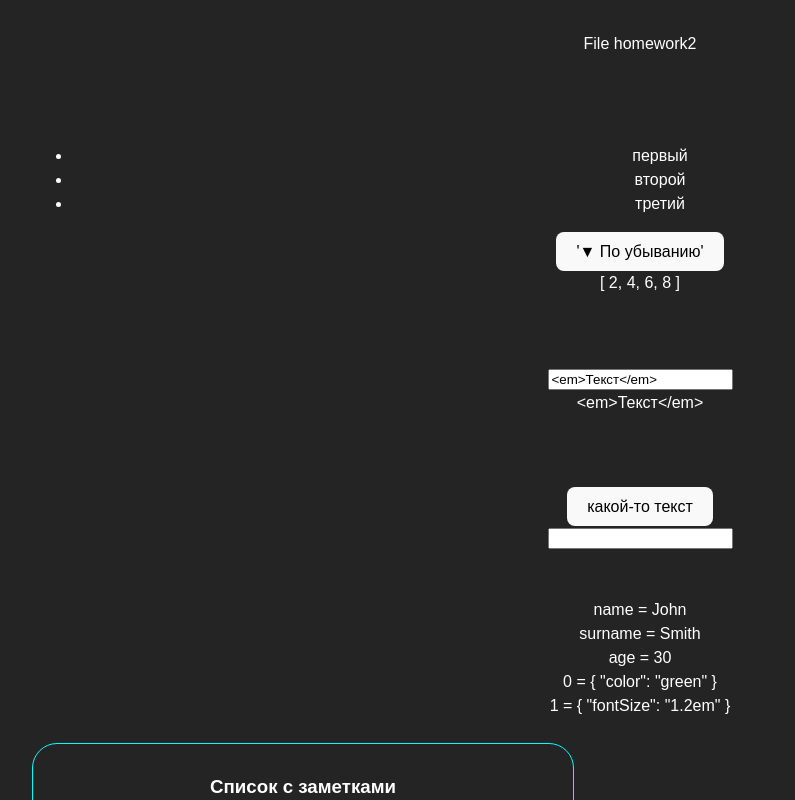
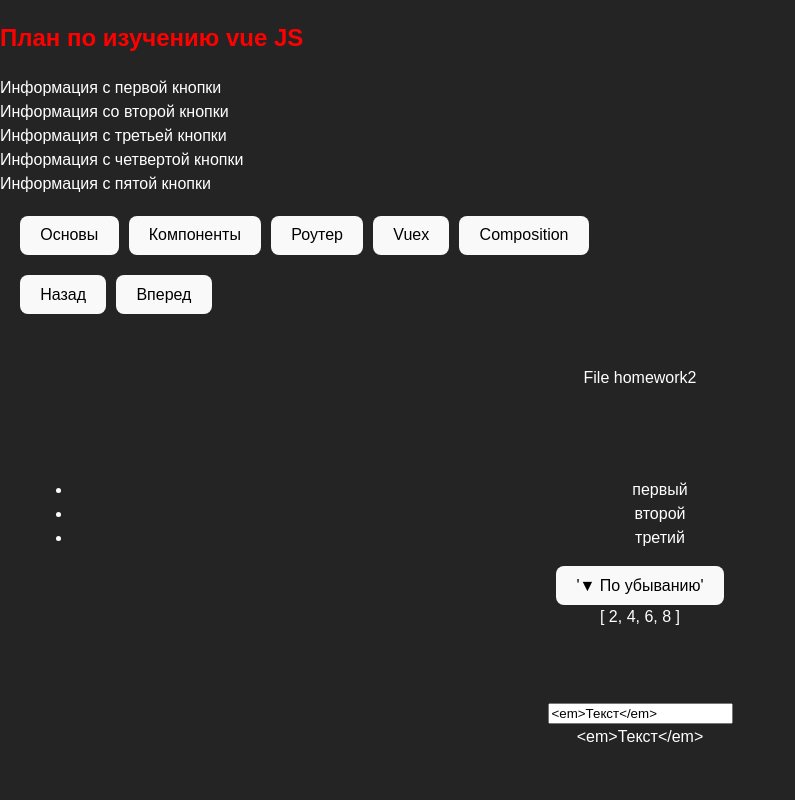
Before and after one commit to belkud/work_with_Vue, a Vue app: page / in a window 1280 px wide. Shown: the top 800 px of the page, without its empty margins (0-795 px from the left). Built offline with nearby package versions, Linux system fonts and the light colour scheme; a web font is replaced by a local one.

Commit message:
create App2.vue

```diff
--- a/index.html
+++ b/index.html
@@ -9,8 +9,12 @@
 <link rel="preconnect" href="https://fonts.gstatic.com" crossorigin>
 <link href="https://fonts.googleapis.com/css2?family=BBH+Bogle&family=Google+Sans:ital,opsz,wght@0,17..18,400..700;1,17..18,400..700&display=swap" rel="stylesheet">
   </head>
-  <body>
-    <div  id="app"></div>
+  <body >
+    <div style="display: flex; flex-direction: column; ">
+
+      <div  id="app2"></div>
+      <div  id="app"></div>
+    </div>
 
     <!-- <script src="https://unpkg.com/vue@3/dist/vue.global.js"></script> -->
     <script type="module" src="/src/main.ts"></script>
--- /dev/null
+++ b/src/App2.vue
@@ -0,0 +1,35 @@
+<script setup lang="ts">
+
+
+</script>
+
+<template>
+    <h2 style="color: red;">План по изучению vue JS</h2>
+    <div>
+        <div >Информация с первой кнопки</div>
+        <div >Информация со второй кнопки</div>
+        <div >Информация с третьей кнопки</div>
+        <div >Информация с четвертой кнопки</div>
+        <div >Информация с пятой кнопки</div>
+    </div>
+    <div class="buttonLocation">
+        <button @click="">Основы</button>
+        <button>Компоненты</button>
+        <button>Роутер</button>
+        <button>Vuex</button>
+        <button>Composition</button>
+    </div>
+    <div class="buttonLocation">
+        <button>Назад</button>
+        <button>Вперед</button>
+    </div>
+</template>
+
+
+<style scoped>
+.buttonLocation {
+    gap: 10px;
+    display: flex;
+    margin: 20px;
+}
+</style>
--- a/src/main.ts
+++ b/src/main.ts
@@ -2,17 +2,20 @@
 import { createApp } from 'vue'
 
 import './style.css'
-// import './style.css'
 
 //! 2. Импортируем корневой компонент нашего приложения
 import App from './App.vue'
-import TheButton from "./components/TheButton.vue";
+import App2 from './App2.vue'
+// import TheButton from "./components/TheButton.vue";
 // import {router} from './router/index.ts'
 import {router} from './router';
 
 //! 3. - 4. Создаем экземпляр приложения, передав ему корневой компонент
 //! "Монтируем" приложение в DOM - указываем, куда именно его встроить
 const app = createApp(App) // начальная страница при загрузке
-app.component('TheButton', TheButton.vue)
+const app2 = createApp(App2) // начальная страница при загрузке
+// app.component('TheButton', TheButton.vue)
 app.use(router)
+
 app.mount('#app')
+app2.mount('#app2')
```
